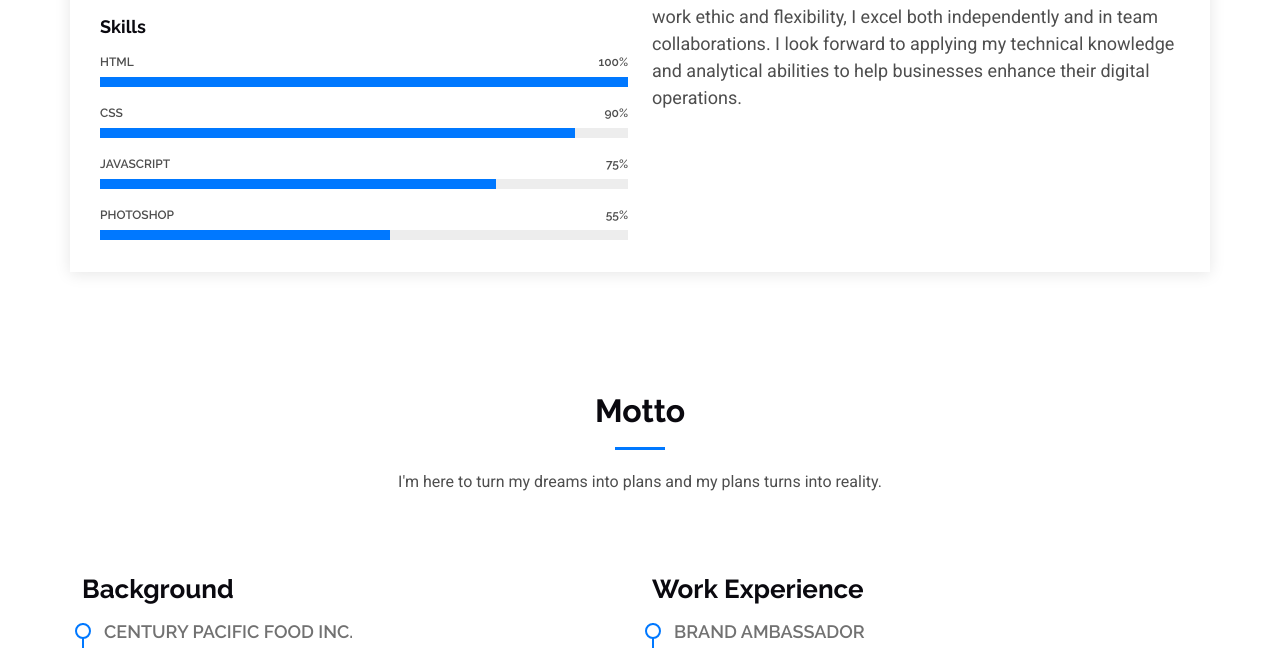
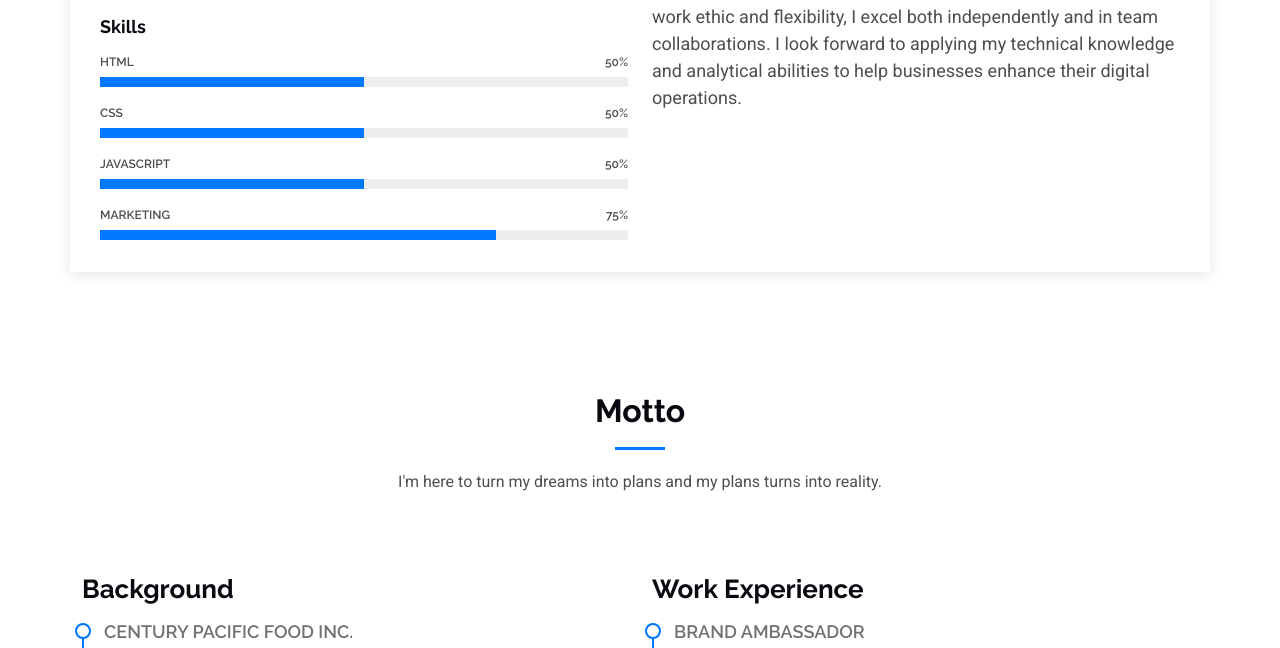
Before and after one commit to mjmasong/mjmasong.github.io, a plain HTML site: page index.html in a window 1280 px wide. Shown: the part 1193-1841 px from the top of the page. Drawn offline with Linux system fonts and the light colour scheme.

Commit message:
Changes in Skills Section

```diff
--- a/index.html
+++ b/index.html
@@ -118,30 +118,30 @@
               <h5>Skills</h5>
 
               <div class="progress">
-                <span class="skill"><span>HTML</span> <i class="val">100%</i></span>
+                <span class="skill"><span>HTML</span> <i class="val">50%</i></span>
                 <div class="progress-bar-wrap">
-                  <div class="progress-bar" role="progressbar" aria-valuenow="100" aria-valuemin="0" aria-valuemax="100"></div>
+                  <div class="progress-bar" role="progressbar" aria-valuenow="50" aria-valuemin="0" aria-valuemax="100"></div>
                 </div>
               </div><!-- End Skills Item -->
 
               <div class="progress">
-                <span class="skill"><span>CSS</span> <i class="val">90%</i></span>
+                <span class="skill"><span>CSS</span> <i class="val">50%</i></span>
                 <div class="progress-bar-wrap">
-                  <div class="progress-bar" role="progressbar" aria-valuenow="90" aria-valuemin="0" aria-valuemax="100"></div>
+                  <div class="progress-bar" role="progressbar" aria-valuenow="50" aria-valuemin="0" aria-valuemax="100"></div>
                 </div>
               </div><!-- End Skills Item -->
 
               <div class="progress">
-                <span class="skill"><span>JavaScript</span> <i class="val">75%</i></span>
+                <span class="skill"><span>JavaScript</span> <i class="val">50%</i></span>
                 <div class="progress-bar-wrap">
-                  <div class="progress-bar" role="progressbar" aria-valuenow="75" aria-valuemin="0" aria-valuemax="100"></div>
+                  <div class="progress-bar" role="progressbar" aria-valuenow="50" aria-valuemin="0" aria-valuemax="100"></div>
                 </div>
               </div><!-- End Skills Item -->
 
               <div class="progress">
-                <span class="skill"><span>Photoshop</span> <i class="val">55%</i></span>
+                <span class="skill"><span>Marketing</span> <i class="val">75%</i></span>
                 <div class="progress-bar-wrap">
-                  <div class="progress-bar" role="progressbar" aria-valuenow="55" aria-valuemin="0" aria-valuemax="100"></div>
+                  <div class="progress-bar" role="progressbar" aria-valuenow="75" aria-valuemin="0" aria-valuemax="100"></div>
                 </div>
               </div><!-- End Skills Item -->
 
@@ -205,6 +205,13 @@
               <h4>Digital Careers Expo (DCE)</h4>
               <h5>2024</h5>
               <p><em>Department of Information and Communications Technology (DICT)</em></p>
+            </div><!-- Edn Resume Item -->
+
+            <h3 class="resume-title">Club/Organization Affiliation</h3>
+            <div class="resume-item">
+              <h4>Bachelor of Science in Information System</h4>
+              <h5>2022-2026</h5>
+              <p><em>Member, Information System Society</em></p>
             </div><!-- Edn Resume Item -->
 
           </div>
```
